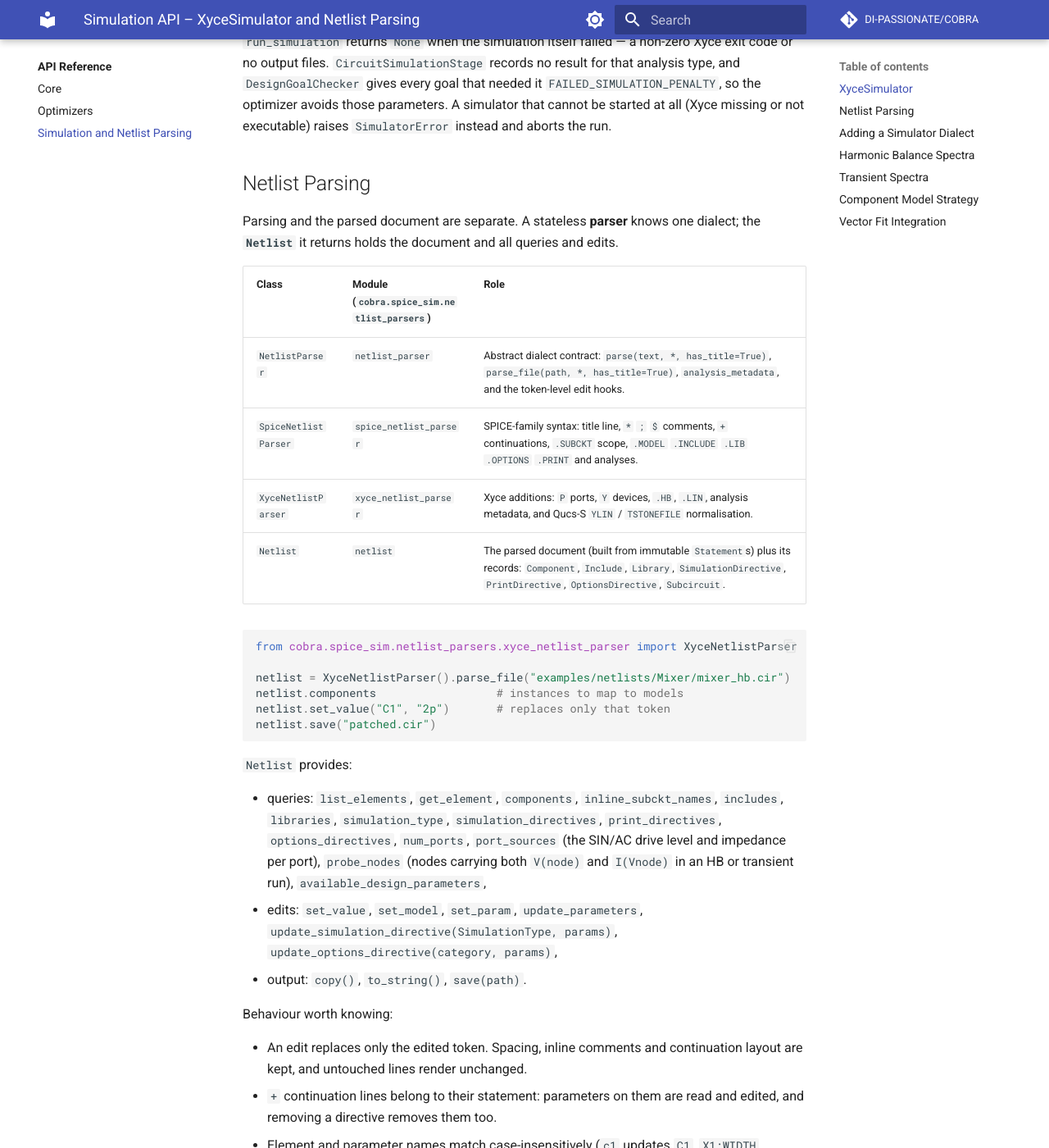
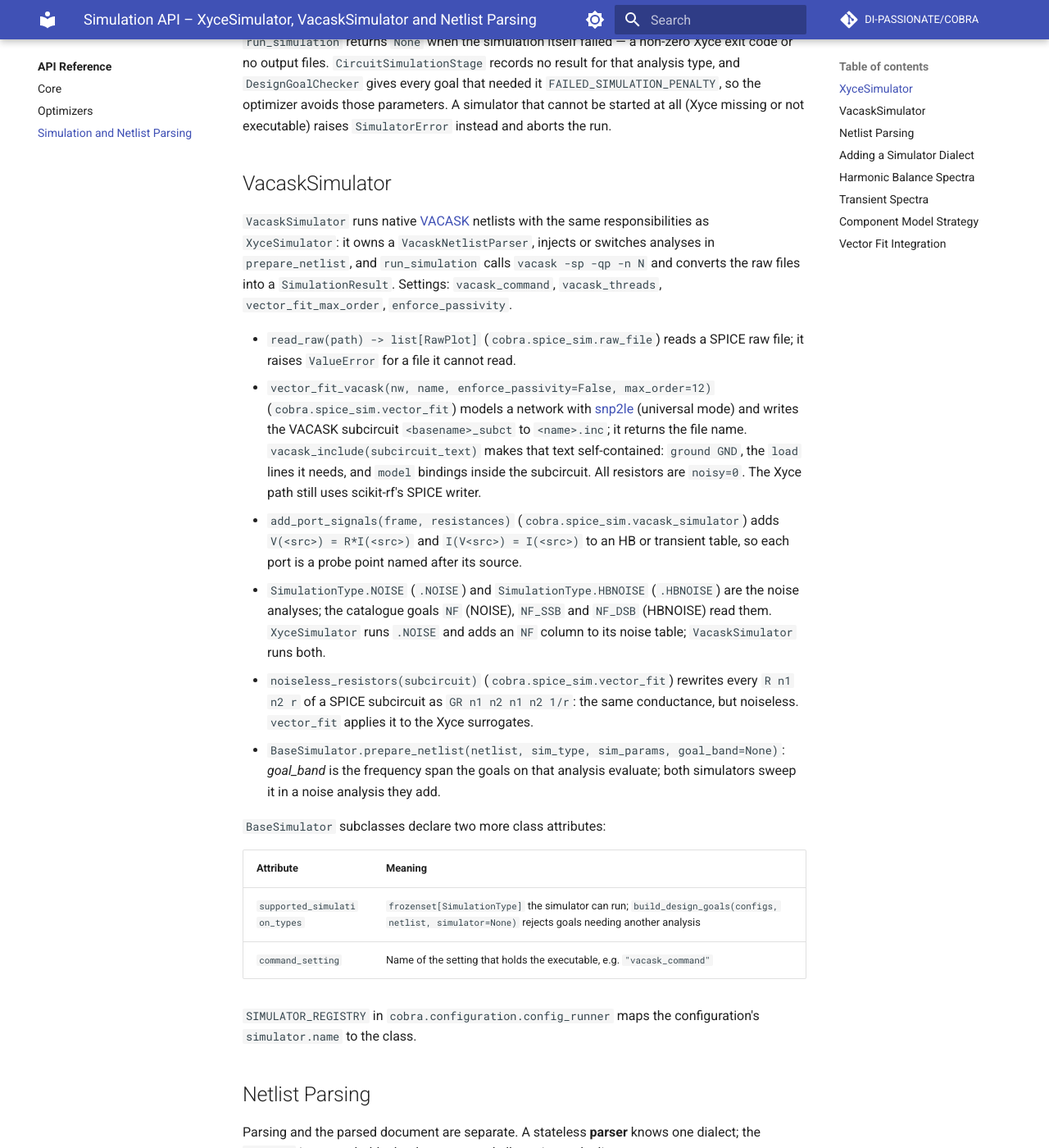
Before and after one commit to DI-PASSIONATE/COBRA, an MkDocs documentation site: the page built from docs/api/simulation.md, in a window 1280 px wide and 1400 px high, scrolled down 618 px. Shown: the whole window at 82% size. Built offline with MkDocs 1.6.1 and Material for MkDocs 9.7.7, drawn with Linux system fonts in a browser that asks for light colours; comment, search, counter and statistics services are not loaded; some of the changed text lies outside the part shown.

Commit message:
updated documentation

````diff
--- a/docs/api/simulation.md
+++ b/docs/api/simulation.md
@@ -1,5 +1,5 @@
 ---
-title: Simulation API – XyceSimulator and Netlist Parsing
+title: Simulation API – XyceSimulator, VacaskSimulator and Netlist Parsing
 description: >-
   API reference for XyceSimulator, netlist parsing, Harmonic Balance and transient spectra, component model strategies, and vector fitting in COBRA.
 ---
@@ -27,6 +27,46 @@ for that analysis type, and `DesignGoalChecker` gives every goal that needed it
 simulator that cannot be started at all (Xyce missing or not executable) raises
 `SimulatorError` instead and aborts the run.
 
+## VacaskSimulator
+
+`VacaskSimulator` runs native [VACASK](../advanced/vacask.md) netlists with the
+same responsibilities as `XyceSimulator`: it owns a `VacaskNetlistParser`, injects
+or switches analyses in `prepare_netlist`, and `run_simulation` calls
+`vacask -sp -qp -n N` and converts the raw files into a `SimulationResult`.
+Settings: `vacask_command`, `vacask_threads`, `vector_fit_max_order`, `enforce_passivity`.
+
+- `read_raw(path) -> list[RawPlot]` (`cobra.spice_sim.raw_file`) reads a SPICE raw file;
+  it raises `ValueError` for a file it cannot read.
+- `vector_fit_vacask(nw, name, enforce_passivity=False, max_order=12)` (`cobra.spice_sim.vector_fit`)
+  models a network with [snp2le](https://github.com/iic-jku/snp2le) (universal mode) and
+  writes the VACASK subcircuit `<basename>_subct` to `<name>.inc`; it returns the file name.
+  `vacask_include(subcircuit_text)` makes that text self-contained: `ground GND`, the
+  `load` lines it needs, and `model` bindings inside the subcircuit. All resistors are
+  `noisy=0`. The Xyce path still uses scikit-rf's SPICE writer.
+- `add_port_signals(frame, resistances)` (`cobra.spice_sim.vacask_simulator`) adds
+  `V(<src>) = R*I(<src>)` and `I(V<src>) = I(<src>)` to an HB or transient table, so
+  each port is a probe point named after its source.
+- `SimulationType.NOISE` (`.NOISE`) and `SimulationType.HBNOISE` (`.HBNOISE`) are the
+  noise analyses; the catalogue goals `NF` (NOISE), `NF_SSB` and `NF_DSB` (HBNOISE) read them.
+  `XyceSimulator` runs `.NOISE` and adds an `NF` column to its noise table;
+  `VacaskSimulator` runs both.
+- `noiseless_resistors(subcircuit)` (`cobra.spice_sim.vector_fit`) rewrites every
+  `R n1 n2 r` of a SPICE subcircuit as `GR n1 n2 n1 n2 1/r`: the same conductance, but
+  noiseless. `vector_fit` applies it to the Xyce surrogates.
+- `BaseSimulator.prepare_netlist(netlist, sim_type, sim_params, goal_band=None)`:
+  *goal_band* is the frequency span the goals on that analysis evaluate; both
+  simulators sweep it in a noise analysis they add.
+
+`BaseSimulator` subclasses declare two more class attributes:
+
+| Attribute | Meaning |
+| --- | --- |
+| `supported_simulation_types` | `frozenset[SimulationType]` the simulator can run; `build_design_goals(configs, netlist, simulator=None)` rejects goals needing another analysis |
+| `command_setting` | Name of the setting that holds the executable, e.g. `"vacask_command"` |
+
+`SIMULATOR_REGISTRY` in `cobra.configuration.config_runner` maps the configuration's
+`simulator.name` to the class.
+
 ## Netlist Parsing
 
 Parsing and the parsed document are separate. A stateless **parser** knows one dialect; the **`Netlist`** it returns holds the document and all queries and edits.
@@ -36,7 +76,21 @@ Parsing and the parsed document are separate. A stateless **parser** knows one d
 | `NetlistParser` | `netlist_parser` | Abstract dialect contract: `parse(text, *, has_title=True)`, `parse_file(path, *, has_title=True)`, `analysis_metadata`, and the token-level edit hooks. |
 | `SpiceNetlistParser` | `spice_netlist_parser` | SPICE-family syntax: title line, `*` `;` `$` comments, `+` continuations, `.SUBCKT` scope, `.MODEL` `.INCLUDE` `.LIB` `.OPTIONS` `.PRINT` and analyses. |
 | `XyceNetlistParser` | `xyce_netlist_parser` | Xyce additions: `P` ports, `Y` devices, `.HB`, `.LIN`, analysis metadata, and Qucs-S `YLIN` / `TSTONEFILE` normalisation. |
+| `VacaskNetlistParser` | `vacask_netlist_parser` | VACASK syntax: title line, `//` and `/* */` comments, `model`, `load`, `include`, `subckt`, `control ... endc`; ports from `acsp`; scans included files for external masters. |
 | `Netlist` | `netlist` | The parsed document (built from immutable `Statement`s) plus its records: `Component`, `Include`, `Library`, `SimulationDirective`, `PrintDirective`, `OptionsDirective`, `Subcircuit`. |
+
+Surrogates by subcircuit name use these members:
+
+| Member | Meaning |
+| --- | --- |
+| `Netlist.masters` | Subcircuits (defined here or in an include) as name → pins |
+| `Netlist.select_surrogates(names)` | Marks those of `names` that name a subcircuit, not an instance, as surrogate masters |
+| `Netlist.mark_surrogate_masters(names)` | Same for subcircuit names only; `KeyError` for an unknown one |
+| `Netlist.use_surrogate(component, subcircuit)` | Points an instance at the fitted `subcircuit`; for a master, renames every instance at any depth and adds the include |
+| `Subcircuit.pins` | Pin names in definition order |
+| parser `instance_master(statement)` | Subcircuit a statement instantiates, or `None` |
+| parser `surrogate_include(component)` | The include statement: `include "<name>.inc"` (VACASK), `.INCLUDE "<name>.sp"` (Xyce) |
+| `VacaskNetlistParser.grounds(netlist)` | Declared ground names, `{"0"}` by default |
 
 ```python
 from cobra.spice_sim.netlist_parsers.xyce_netlist_parser import XyceNetlistParser
@@ -62,6 +116,14 @@ Behaviour worth knowing:
 - Nothing is re-parsed after an edit. Each trial renders `template.copy()` plus edits, and the circuit stage parses the rendered file once and derives every analysis variant in memory.
 
 When a goal requires an analysis the netlist does not declare, `XyceSimulator.prepare_netlist(netlist, sim_type, sim_params)` returns a copy with the missing directive injected — `.LIN` for S-parameter output, or `.HB` / `.TRAN` together with a matching `.PRINT <analysis> format=csv` line. It returns the netlist itself when the analysis is already declared.
+
+A parser can override these hooks for its dialect:
+
+- `ports(netlist)` → port element name to port number (`Netlist.ports`),
+- `port_sources(netlist)` → SIN/AC drive level and impedance per port (`Netlist.port_sources`),
+- `resolve_include(file_path, directory)` → where the simulator finds an included file (default: relative to `directory`).
+
+`Netlist.external_masters` holds the folded names of subcircuits and models defined in included files; instances of them are not surrogate components.
 
 ## Adding a Simulator Dialect
 
````
Also changed, not shown: docs/advanced/vacask.md (+9 -0 lines), docs/user-guide/examples.md (+11 -0 lines), docs/user-guide/gui.md (+10 -0 lines), examples/README.md (+9 -0 lines).
